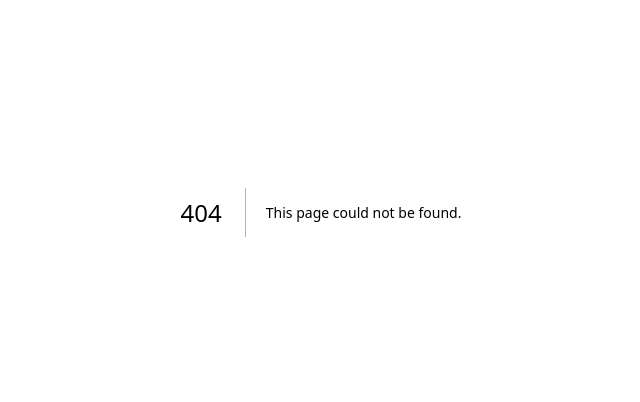
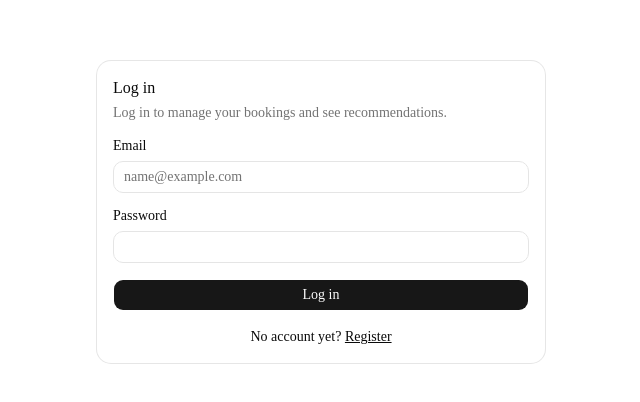
Before and after one commit to mnaimanmidris/hotel-reservation, a Next.js app: page /login in a window 1280 px wide. Before the commit this address had no page. Shown: the part 188-590 px from the top of the page, without its empty margins (319-959 px from the left). Built offline with nearby package versions, Linux system fonts and the light colour scheme.

Commit message:
Add login, logout and auth status

```diff
--- /dev/null
+++ b/app/login/actions.ts
@@ -0,0 +1,36 @@
+"use server";
+
+import { redirect } from "next/navigation";
+import { createClient } from "@/lib/supabase/server";
+
+type LoginState = { error?: string } | null;
+
+export async function login(
+  _prevState: LoginState,
+  formData: FormData
+): Promise<LoginState> {
+  const email = String(formData.get("email") ?? "").trim().toLowerCase();
+  const password = String(formData.get("password") ?? "");
+
+  if (!email || !password) {
+    return { error: "Please enter your email and password." };
+  }
+
+  const supabase = await createClient();
+  const { error } = await supabase.auth.signInWithPassword({ email, password });
+
+  if (error) {
+    return {
+      error: "Incorrect email or password, or your email is not confirmed yet.",
+    };
+  }
+
+  redirect("/");
+
+}
+
+export async function logout() {
+  const supabase = await createClient();
+  await supabase.auth.signOut();
+  redirect("/login");
+}
--- /dev/null
+++ b/app/login/page.tsx
@@ -0,0 +1,66 @@
+"use client";
+
+import Link from "next/link";
+import { useActionState } from "react";
+import { login } from "./actions";
+import { Button } from "@/components/ui/button";
+import {
+  Card,
+  CardContent,
+  CardDescription,
+  CardHeader,
+  CardTitle,
+} from "@/components/ui/card";
+import { Input } from "@/components/ui/input";
+import { Label } from "@/components/ui/label";
+
+export default function LoginPage() {
+  const [state, formAction, pending] = useActionState(login, null);
+
+  return (
+    <main className="flex min-h-screen items-center justify-center p-4">
+      <Card className="w-full max-w-md">
+        <CardHeader>
+          <CardTitle>Log in</CardTitle>
+          <CardDescription>
+            Log in to manage your bookings and see recommendations.
+          </CardDescription>
+        </CardHeader>
+        <CardContent>
+          <form action={formAction} className="flex flex-col gap-4">
+            <div className="flex flex-col gap-2">
+              <Label htmlFor="email">Email</Label>
+              <Input
+                id="email"
+                name="email"
+                type="email"
+                placeholder="name@example.com"
+                required
+              />
+            </div>
+
+            <div className="flex flex-col gap-2">
+              <Label htmlFor="password">Password</Label>
+              <Input id="password" name="password" type="password" required />
+            </div>
+
+            {state?.error && (
+              <p className="text-sm text-red-600">{state.error}</p>
+            )}
+
+            <Button type="submit" disabled={pending}>
+              {pending ? "Logging in..." : "Log in"}
+            </Button>
+
+            <p className="text-center text-sm">
+              No account yet?{" "}
+              <Link href="/register" className="underline">
+                Register
+              </Link>
+            </p>
+          </form>
+        </CardContent>
+      </Card>
+    </main>
+  );
+}
--- a/app/page.tsx
+++ b/app/page.tsx
@@ -1,69 +1,13 @@
-import Image from "next/image";
+import { Suspense } from "react";
+import { AuthStatus } from "@/components/auth-status";
 
 export default function Home() {
   return (
-    <div className="flex flex-col flex-1 items-center justify-center bg-zinc-50 font-sans dark:bg-black">
-      <main className="flex flex-1 w-full max-w-3xl flex-col items-center justify-between py-32 px-16 bg-white dark:bg-black sm:items-start">
-        <Image
-          className="dark:invert h-5 w-[100px]"
-          src="/next.svg"
-          alt="Next.js logo"
-          width={100}
-          height={20}
-          priority
-        />
-        <div className="flex flex-col items-center gap-6 text-center sm:items-start sm:text-left">
-          <h1 className="max-w-xs text-3xl font-semibold leading-10 tracking-tight text-black dark:text-zinc-50">
-            To get started, edit the{" "}
-            <code className="rounded bg-black/[.06] px-1.5 py-0.5 font-mono text-[0.9em] dark:bg-white/[.08]">
-              page.tsx
-            </code>{" "}
-            file.
-          </h1>
-          <p className="max-w-md text-lg leading-8 text-zinc-600 dark:text-zinc-400">
-            Looking for a starting point or more instructions? Head over to{" "}
-            <a
-              href="https://vercel.com/templates?framework=next.js&utm_source=create-next-app&utm_medium=appdir-template-tw&utm_campaign=create-next-app"
-              className="font-medium text-zinc-950 dark:text-zinc-50"
-            >
-              Templates
-            </a>{" "}
-            or the{" "}
-            <a
-              href="https://nextjs.org/learn?utm_source=create-next-app&utm_medium=appdir-template-tw&utm_campaign=create-next-app"
-              className="font-medium text-zinc-950 dark:text-zinc-50"
-            >
-              Learning
-            </a>{" "}
-            center.
-          </p>
-        </div>
-        <div className="flex flex-col gap-4 text-base font-medium sm:flex-row">
-          <a
-            className="flex h-12 w-full items-center justify-center gap-2 rounded-full bg-foreground px-5 text-background transition-colors hover:bg-[#383838] dark:hover:bg-[#ccc] md:w-[158px]"
-            href="https://vercel.com/new?utm_source=create-next-app&utm_medium=appdir-template-tw&utm_campaign=create-next-app"
-            target="_blank"
-            rel="noopener noreferrer"
-          >
-            <Image
-              className="dark:invert h-[14px] w-4"
-              src="/vercel.svg"
-              alt="Vercel logomark"
-              width={16}
-              height={14}
-            />
-            Deploy Now
-          </a>
-          <a
-            className="flex h-12 w-full items-center justify-center rounded-full border border-solid border-black/[.08] px-5 transition-colors hover:border-transparent hover:bg-black/[.04] dark:border-white/[.145] dark:hover:bg-[#1a1a1a] md:w-[158px]"
-            href="https://nextjs.org/docs?utm_source=create-next-app&utm_medium=appdir-template-tw&utm_campaign=create-next-app"
-            target="_blank"
-            rel="noopener noreferrer"
-          >
-            Documentation
-          </a>
-        </div>
-      </main>
-    </div>
+    <main className="flex min-h-screen flex-col items-center gap-4 p-8">
+      <Suspense fallback={<p>Loading...</p>}>
+        <AuthStatus />
+      </Suspense>
+      <h1 className="text-2xl font-semibold">Hotel Reservation System</h1>
+    </main>
   );
 }
--- a/app/register/page.tsx
+++ b/app/register/page.tsx
@@ -48,7 +48,7 @@ export default function RegisterPage() {
                                         <option value="+673">Brunei (+673)</option>
                                         <option value="+66">Thailand (+66)</option>
                                     </select>
-                                    <Input id="phone_number" name="phone_number" type="tel" inputMode="numeric" placeholder="12-345 6789" pattern="[0-9\- ]{7,14}" title="Digits only, without the country code (for example 12-345 6789)." required />
+                                    <Input id="phone_number" name="phone_number" type="tel" inputMode="numeric" placeholder="12-3456789" pattern="[0-9\- ]{7,14}" title="Digits only, without the country code (for example 12-3456789)." required />
                                 </div>
                             </div>
                             <div className="flex flex-col gap-2">
--- /dev/null
+++ b/components/auth-status.tsx
@@ -0,0 +1,29 @@
+import Link from "next/link";
+import { connection } from "next/server";
+import { createClient } from "@/lib/supabase/server";
+import { logout } from "@/app/login/actions";
+import { Button } from "@/components/ui/button";
+
+export async function AuthStatus() {
+  await connection();
+
+  const supabase = await createClient();
+  const { data } = await supabase.auth.getClaims();
+  const email = data?.claims?.email;
+
+  if (!email) {
+    return (
+      <div className="flex gap-4 text-sm">
+        <Link href="/login" className="underline">Log in</Link>
+        <Link href="/register" className="underline">Register</Link>
+      </div>
+    );
+  }
+
+  return (
+    <form action={logout} className="flex items-center gap-2">
+      <span className="text-sm">{email}</span>
+      <Button type="submit" variant="outline">Log out</Button>
+    </form>
+  );
+}
```
